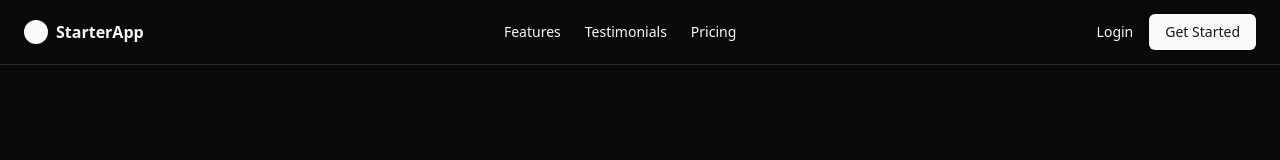
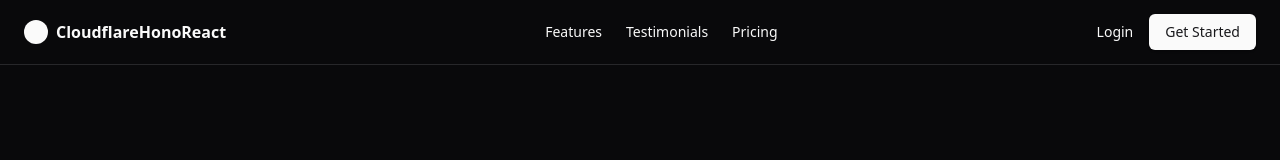
Before and after one commit to jmpolitzer/cloudflare-hono-react, a React (Vite) app: page / in a window 1280 px wide. Shown: the top 160 px of the page. Built offline with nearby package versions, Linux system fonts and the light colour scheme; what hono would draw is missing.

Commit message:
adds APP_NAME to constants

```diff
--- a/src/frontend/components/layouts/unauthenticated.tsx
+++ b/src/frontend/components/layouts/unauthenticated.tsx
@@ -1,4 +1,5 @@
 import { Button } from "@/frontend/components/ui/button";
+import { APP_NAME } from "@/shared/constants";
 import { Link } from "@tanstack/react-router";
 
 interface LayoutProps {
@@ -13,7 +14,7 @@ export default function UnuthenticatedLayout({ children }: LayoutProps) {
 				<div className="container flex h-16 items-center justify-between px-4 md:px-6">
 					<Link to="/" className="flex items-center gap-2 font-bold">
 						<div className="h-6 w-6 rounded-full bg-primary" />
-						<span>StarterApp</span>
+						<span>{APP_NAME}</span>
 					</Link>
 					<nav className="hidden gap-6 md:flex">
 						<a
@@ -59,10 +60,11 @@ export default function UnuthenticatedLayout({ children }: LayoutProps) {
 					<div className="flex flex-col gap-2">
 						<Link to="/" className="flex items-center gap-2 font-bold">
 							<div className="h-6 w-6 rounded-full bg-primary" />
-							<span>StarterApp</span>
+							<span>{APP_NAME}</span>
 						</Link>
 						<p className="text-muted-foreground text-sm">
-							&copy; {new Date().getFullYear()} StarterApp. All rights reserved.
+							&copy; {new Date().getFullYear()} ${APP_NAME}. All rights
+							reserved.
 						</p>
 					</div>
 					<nav className="flex gap-4 sm:gap-6">
--- a/src/frontend/components/nav/header-logo.tsx
+++ b/src/frontend/components/nav/header-logo.tsx
@@ -4,6 +4,7 @@ import {
 	SidebarMenuButton,
 	SidebarMenuItem,
 } from "@/frontend/components/ui/sidebar";
+import { APP_NAME } from "@/shared/constants";
 import { Link } from "@tanstack/react-router";
 import { Power } from "lucide-react";
 
@@ -18,7 +19,7 @@ export default function HeaderLogo() {
 					>
 						<Link to="/dashboard">
 							<Power className="h-5 w-5" />
-							<span className="font-semibold text-base">AppStarter</span>
+							<span className="font-semibold text-base">{APP_NAME}</span>
 						</Link>
 					</SidebarMenuButton>
 				</SidebarMenuItem>
--- a/src/frontend/routes/_unauthenticated/contact.lazy.tsx
+++ b/src/frontend/routes/_unauthenticated/contact.lazy.tsx
@@ -21,6 +21,7 @@ import {
 import { Textarea } from "@/frontend/components/ui/textarea";
 import { useCreateContact } from "@/frontend/hooks/contact";
 import type { ContactFormSchemaType } from "@/frontend/hooks/contact";
+import { APP_NAME } from "@/shared/constants";
 import { contactFormSchema } from "@/shared/validations/contact";
 import { zodResolver } from "@hookform/resolvers/zod";
 import { createLazyFileRoute } from "@tanstack/react-router";
@@ -91,10 +92,10 @@ export default function ContactRoute() {
 									For general inquiries and support
 								</p>
 								<a
-									href="mailto:hello@starterapp.com"
+									href={`mailto:hello@${APP_NAME}.com`.toLowerCase()}
 									className="text-sm hover:underline"
 								>
-									hello@starterapp.com
+									{`hello@${APP_NAME}.com`.toLowerCase()}
 								</a>
 							</div>
 						</div>
--- a/src/shared/constants.ts
+++ b/src/shared/constants.ts
@@ -1,2 +1,5 @@
+// App Config
+export const APP_NAME = "CloudflareHonoReact";
+
 // Permissions
 export const MANAGE_ORG = "manage:org";
```
Also changed, not shown: 1 other file (tests, documents, lock files or other folders).
